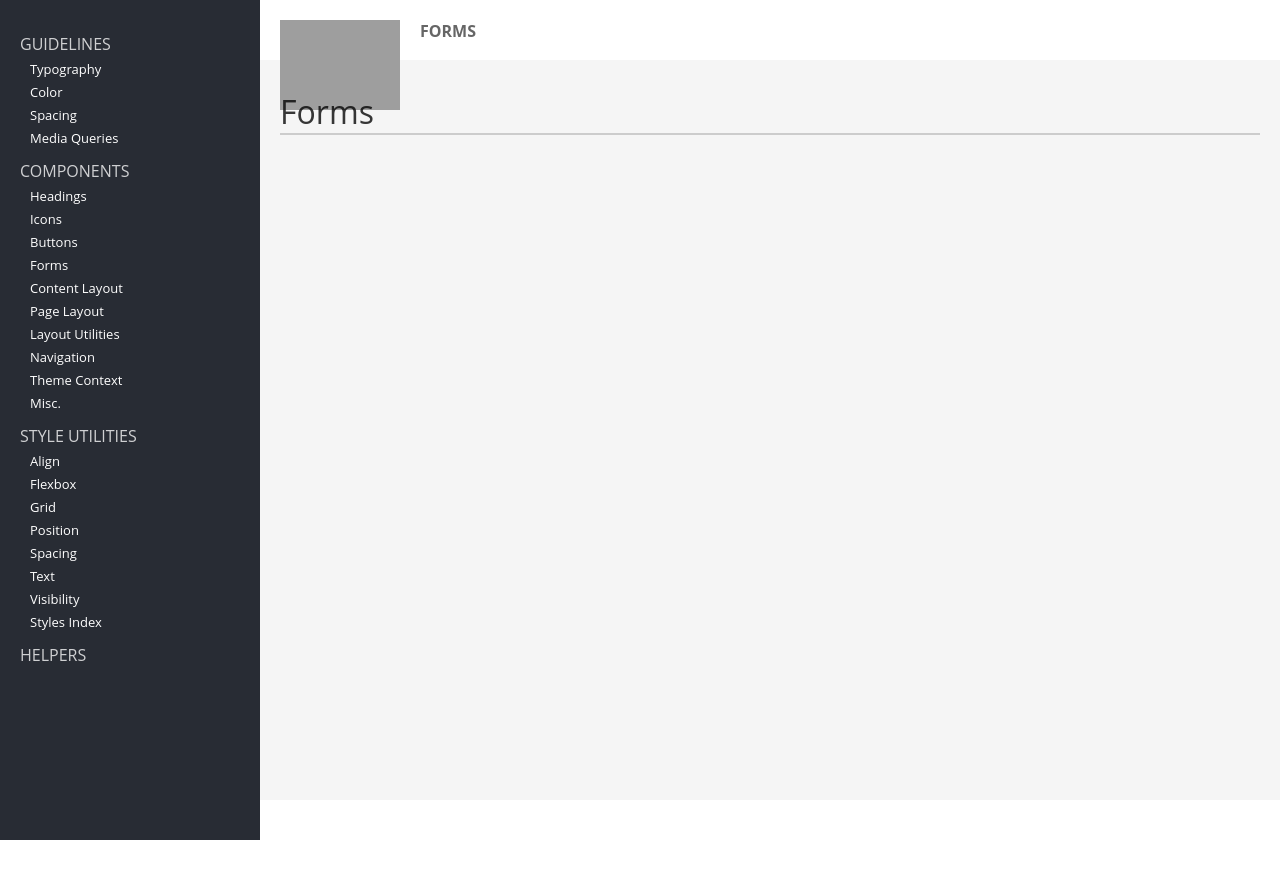
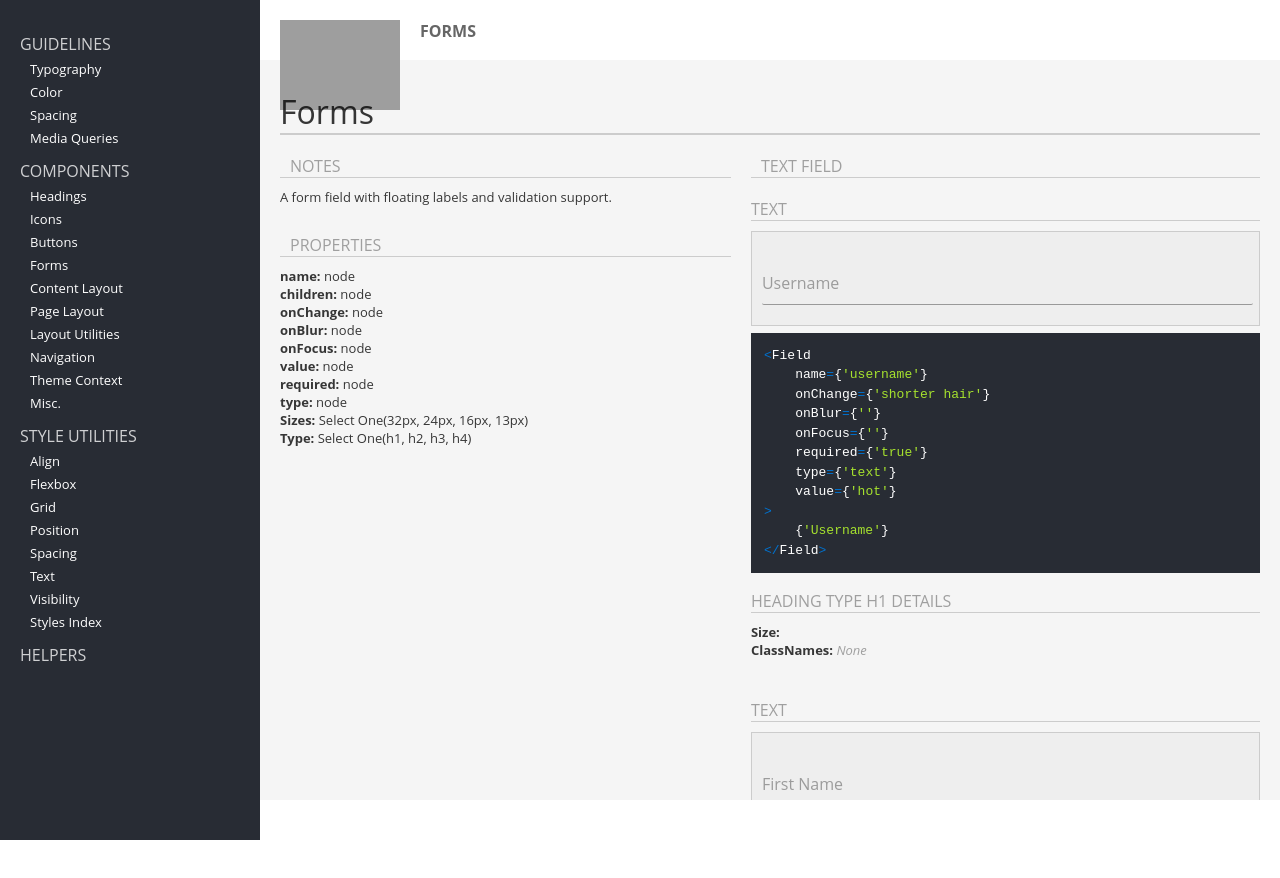
Before and after one commit to jedhelmers/Styleguide, a React (Create React App) app: page /components/forms in a window 1280 px wide. Built offline with nearby package versions, Linux system fonts and the light colour scheme; grey boxes are pictures that could not be loaded; some icons are missing.

Commit message:
started working on form fields and the forms page

```diff
--- a/src/App.css
+++ b/src/App.css
@@ -176,6 +176,65 @@ button.large {
 
 button.disabled {
 
+}
+
+label {
+  font-weight: 700;
+  color: var(--win-primary-text);
+}
+
+label.idle {
+  position: relative;
+  top: 30px;
+  left: 0;
+  font-size: 16px;
+  font-weight: 400;
+  color: var(--win-help)
+}
+
+label.in {
+  position: relative;
+  -webkit-animation-name: label-animation; /* Safari 4.0 - 8.0 */
+  -webkit-animation-duration: .5s; /* Safari 4.0 - 8.0 */
+  animation-name: label-animation;
+  animation-duration: .5s;
+  font-weight: 700;
+  animation-direction: normal;
+  animation-fill-mode: forwards;
+}
+
+label.out {
+  position: relative;
+  -webkit-animation-name: label-animation; /* Safari 4.0 - 8.0 */
+  -webkit-animation-duration: .5s; /* Safari 4.0 - 8.0 */
+  animation-name: label-animation-o;
+  animation-duration: .5s;
+  color: var(--win-help);
+  /* animation-direction: reverse; */
+  animation-fill-mode: both;
+}
+/* Safari 4.0 - 8.0 */
+@-webkit-keyframes label-animation {
+  0%   {left:0px; top:30px; font-size: 16px; font-weight: 400}
+  100% {left:0px; top:0px; font-size: 13px; font-weight: 700; color: var(--win-primary-text)}
+}
+
+/* Standard syntax */
+@keyframes label-animation {
+  0%   {left:0px; top:30px; font-size: 16px; font-weight: 400}
+  100%   {left:0px; top:0px; font-size: 13px; font-weight: 700; color: var(--win-primary-text)}
+}
+
+/* Safari 4.0 - 8.0 */
+@-webkit-keyframes label-animation-o {
+  100%   {left:0px; top:30px; font-size: 16px; font-weight: 400}
+  0% {left:0px; top:0px; font-size: 13px; font-weight: 700; color: var(--win-primary-text)}
+}
+
+/* Standard syntax */
+@keyframes label-animation-o {
+  100%   {left:0px; top:30px; font-size: 16px; font-weight: 400}
+  0%   {left:0px; top:0px; font-size: 13px; font-weight: 700; color: var(--win-primary-text)}
 }
 
 .text-stroke-white {
@@ -591,20 +650,38 @@ i > .clickable:hover {
 }
 
 input[type=text] {
-  padding-left: 10px;
   height: 34px;
   width: 100%;
-  background-color: var(--white);
-  border: 1px solid var(--win-chroma-3);
+  border-style: none;
+  background-color: transparent;
+  border-bottom: 1px solid var(--win-chroma-4);
   color: var(--win-primary-text);
-  font-size: 13px;
+  font-size: 14px;
   border-radius: 2px;
   display: flex;
   text-align: left;
-  display: block;
-  box-sizing: border-box;
-  -webkit-box-sizing: border-box;
-  -moz-box-sizing: border-box;
+  z-index: 1;
+  outline: none;
+}
+
+input[type=password] {
+  height: 34px;
+  width: 100%;
+  border-style: none;
+  background-color: transparent;
+  border-bottom: 1px solid var(--win-chroma-4);
+  color: var(--win-primary-text);
+  font-size: 14px;
+  border-radius: 2px;
+  display: flex;
+  text-align: left;
+  z-index: 1;
+  outline: none;
+}
+
+input[type=text]:focus {
+  border-bottom: 2px solid var(--win-primary);
+  background-color: rgba(255, 255, 255, .5);
 }
 
 input[type=text].error {
@@ -703,6 +780,13 @@ input::placeholder {
   flex-wrap: wrap;
 }
 
+.flex-reverse-v {
+  display: flex;
+  flex-direction: column;
+  flex-flow: column-reverse;
+  justify-content: flex-start;
+}
+
 button:disabled {
   cursor: not-allowed;
   opacity: .65;
@@ -722,6 +806,10 @@ i:disabled {
 
 .background-white {
   background-color: var(--white);
+}
+
+.background-white-help {
+  background-color: var(--white-help);
 }
 
 .background-chroma-1 {
@@ -897,6 +985,10 @@ i:disabled {
   margin-bottom: 40px;
 }
 
+.mt4 {
+  margin-top: 4px;
+}
+
 .mt5 {
   margin-top: 5px;
 }
--- /dev/null
+++ b/src/components/atoms/Field.js
@@ -0,0 +1,59 @@
+import React from 'react'
+import { Icon } from './Icon'
+
+export class Field extends React.Component {
+  constructor(props){
+    super(props)
+    this.state = {
+      focused: 'idle',
+      valueInternal: ''
+    }
+
+    this.actionHandler = this.actionHandler.bind(this)
+    this.changeHandler = this.changeHandler.bind(this)
+  }
+
+  actionHandler = (direction) => {
+    this.setState({
+      focused: direction
+    })
+  }
+
+  changeHandler = (e) => {
+
+    this.setState({
+      valueInternal: e.target.value
+    })
+  }
+
+  render(){
+    let {
+      name,
+      children,
+      onChange,
+      onBlur,
+      onFocus,
+      value,
+      required = false,
+      type = 'text',
+    } = this.props
+
+    let { focused, valueInternal } = this.state
+
+    return (
+      <div className='flex-reverse-v mb10'>
+        <input
+          type={type}
+          name={name}
+          value={valueInternal}
+          className={[focused ? 'mt4' : ''].join(' ')}
+          onChange={(e) => this.changeHandler(e)}
+          onFocus={() => focused && this.actionHandler('in')}
+          onBlur={() => this.actionHandler('out')}
+          autocomplete="off"
+        />
+        <label className={[valueInternal === '' ? focused : '']}>{children}</label>
+      </div>
+    )
+  }
+}
--- a/src/components/pages/components/Forms.js
+++ b/src/components/pages/components/Forms.js
@@ -1,14 +1,149 @@
 import React from 'react';
 import { Heading } from '../../atoms/Heading'
+import { Icon } from '../../atoms/Icon'
+import { Field } from '../../atoms/Field'
 import { Header } from '../components/Header'
+import { Markup } from '../../../utils/helpers'
+import Prism from "prismjs"
+import '../../../utils/markup.css'
 
-export default function Forms() {
+let formList = [
+  {
+    name: 'username',
+    onChange: 'shorter hair',
+    onBlur: '',
+    onFocus: '',
+    required: true,
+    type: 'text',
+    value: 'hot',
+    children: 'Username',
+  },
+  {
+    name: 'firstName',
+    onChange: '',
+    onBlur: '',
+    onFocus: '',
+    required: false,
+    type: 'text',
+    value: '',
+    children: 'First Name',
+  },
+  {
+    name: 'lastName',
+    onChange: '',
+    onBlur: '',
+    onFocus: '',
+    required: false,
+    type: 'text',
+    value: '',
+    children: 'Last Name',
+  },
+  {
+    name: 'password',
+    onChange: '',
+    onBlur: '',
+    onFocus: '',
+    required: false,
+    type: 'password',
+    value: '',
+    children: 'Password',
+  },
+  [
+    {
+      name: 'password',
+      onChange: '',
+      onBlur: '',
+      onFocus: '',
+      required: false,
+      type: 'password',
+      value: '',
+      children: 'Password',
+    },
+    {
+      name: 'password',
+      onChange: '',
+      onBlur: '',
+      onFocus: '',
+      required: false,
+      type: 'password',
+      value: '',
+      children: 'Password',
+    },
+  ]
+]
+
+function clicked(){
+  return alert('clicked')
+}
+
+export default class Forms extends React.Component {
+  componentDidMount() {
+    Prism.highlightAll();
+  }
+
+  render(){
     return (
       <React.Fragment>
       <Header title='Forms' classNames={[]}/>
       <div className='p20'>
         <Heading type='h1' classNames={['underline thick']}>Forms</Heading>
+        <div className='grid-2 grid-col-gap-20 grid-row-gap-20'>
+          <div className='grid-item-1'>
+
+          <div style={{ display: 'flex' }} className='underline thin'>
+            <Icon icon='pencil' classNames={['Help', 'p5']} size='sm'/>
+            <Heading type='h3' classNames={['uppercase', 'Help']}>Notes</Heading>
+          </div>
+          <p>
+            A form field with floating labels and validation support.
+          </p>
+          <br/>
+          <div style={{ display: 'flex' }} className='underline thin'>
+            <Icon icon='bullseye' classNames={['Help', 'p5']} size='sm'/>
+            <Heading type='h3' classNames={['uppercase', 'Help']}>Properties</Heading>
+          </div>
+          <p className=''><strong>name: </strong>node</p>
+          <p className=''><strong>children: </strong>node</p>
+          <p className=''><strong>onChange: </strong>node</p>
+          <p className=''><strong>onBlur: </strong>node</p>
+          <p className=''><strong>onFocus: </strong>node</p>
+          <p className=''><strong>value: </strong>node</p>
+          <p className=''><strong>required: </strong>node</p>
+          <p className=''><strong>type: </strong>node</p>
+          <p className=''><strong>Sizes: </strong>
+            Select One(32px, 24px, 16px, 13px)
+          </p>
+          <p className=''><strong>Type: </strong>
+            Select One(h1, h2, h3, h4)
+          </p>
+
+          </div>
+
+
+          <div className='grid-item-2'>
+            <div style={{ display: 'flex' }} className='underline thin'>
+              <Icon icon='user' classNames={['Help', 'p5']} size='sm'/>
+              <Heading type='h3' classNames={['uppercase', 'Help']}>Text Field</Heading>
+            </div>
+            {formList.map((item, index) => (
+
+              <Markup
+                key={index}
+                item={item}
+                str={`<Field\n\tname={'${item.name}'}\n\tonChange={'${item.onChange}'}\n\tonBlur={'${item.onBlur}'}\n\tonFocus={'${item.onFocus}'}\n\trequired={'${item.required}'}\n\ttype={'${item.type}'}\n\tvalue={'${item.value}'}\n>\n\t{'${item.children}'}\n</Field>`}
+                func={<Field name={item.name} onChange={item.onChange} onBlur={item.onBlur} onFocus={item.onFocus} required={item.required} type={item.type} value={item.value}>{item.children}</Field>}
+              />
+
+            ))}
+
+            <div className='grid-2 grid-col-gap-20 '>
+              <Field name={'name'}>Address</Field>
+              <Field name={'name'}>State</Field>
+            </div>
+          </div>
+        </div>
       </div>
       </React.Fragment>
     )
   }
+}
--- a/src/components/pages/components/Headings.js
+++ b/src/components/pages/components/Headings.js
@@ -159,7 +159,7 @@ export default class Headings extends React.Component {
                 key={index}
                 item={item}
                 str={`<Heading type='${item.type}' classNames={['${item.classNames.join("', '")}']}>\n\tThe quick funky wizards leap over vases\n</Heading>`}
-                func={<Heading type={item.type} classNames={item.classNames}>The quick funky wizards leap over vases</Heading>}
+                func={<Heading type={item.type} classNames={item.classNames}>The Five Boxing Wizards Jump Quickly. 1234567890</Heading>}
               />
             ))}
           </div>
--- a/src/components/pages/components/Icons.js
+++ b/src/components/pages/components/Icons.js
@@ -10,37 +10,37 @@ const headingList = [
   {
     type: 'pencil',
     classNames: ['Secondary', 'bold', 'uppercase'],
-    size: "'xxlg'"
+    size: 'xxlg'
   },
   {
     type: 'undelete',
     classNames: ['clickable', 'Winblue'],
-    size: "'xlg'"
+    size: 'xlg'
   },
   {
     type: 'trash-unavailable',
     classNames: ['Alert'],
-    size: "'lg'"
+    size: 'lg'
   },
   {
     type: 'scan-gun',
     classNames: ['Warning'],
-    size: "'md'"
+    size: 'md'
   },
   {
     type: 'commodity-pricing1',
     classNames: [],
-    size: "'sl'"
+    size: 'sl'
   },
   {
     type: 'soe',
     classNames: [],
-    size: "'xsl'"
+    size: 'xsl'
   },
   {
     type: 'receiving',
     classNames: [],
-    size: "'xxsl'"
+    size: 'xxsl'
   },
   {
     type: 'purchasing',
@@ -118,7 +118,7 @@ export default class Icons extends React.Component {
               <Markup
                 key={index}
                 item={item}
-                str={`<Icon icon='${item.type}' \n\tclassNames={['${item.classNames.join("', '")}']} \n\tsize=${item.size}\n/>`}
+                str={`<Icon icon='${item.type}' \n\tclassNames={['${item.classNames.join("', '")}']} \n\tsize='${item.size}'\n/>`}
                 func={<Icon icon={item.type} classNames={item.classNames} size={item.size}/>}
               />
             ))}
--- a/src/utils/helpers.js
+++ b/src/utils/helpers.js
@@ -29,9 +29,9 @@ export const Markup = props => {
   return (
     <React.Fragment>
     <div style={{ display: 'flex' }} className='underline thin'>
-      <Heading type='h3' classNames={['uppercase', 'Help']}>{item.type} {item.classNames.join(' ')}</Heading>
+      <Heading type='h3' classNames={['uppercase', 'Help']}>{item.type} {typeof item.classNames !== 'undefined' ? item.classNames.join(' ') : ''}</Heading>
     </div>
-    <div className='background-white p10 border'>
+    <div className='background-chroma-2 p10 border'>
       {func}
     </div>
     <div style={{ backgroundColor: 'var(--win-chroma-7)'}}>
```
Also changed, not shown: src/components/pages/guidelines/Typography.js (+19 -0 lines). Lines whose indentation alone changed are shown as unchanged.
